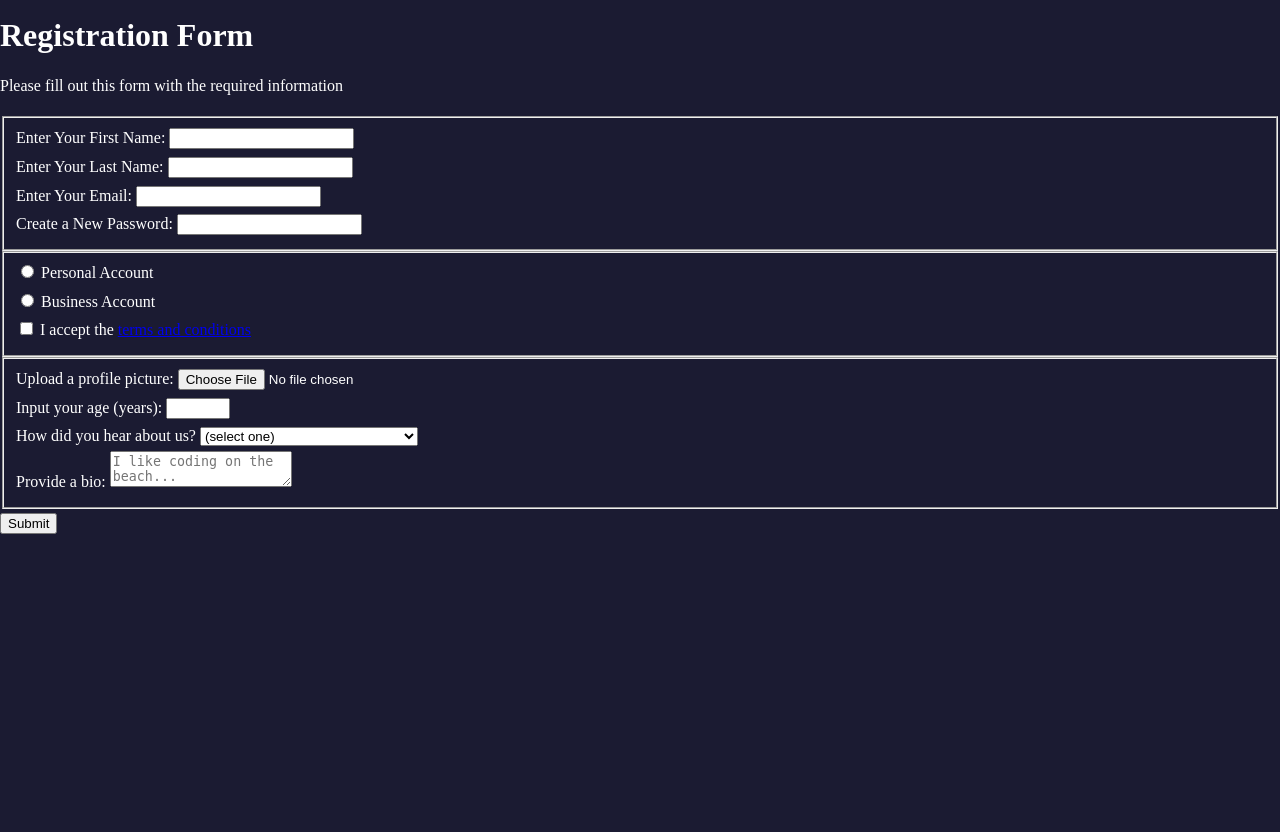
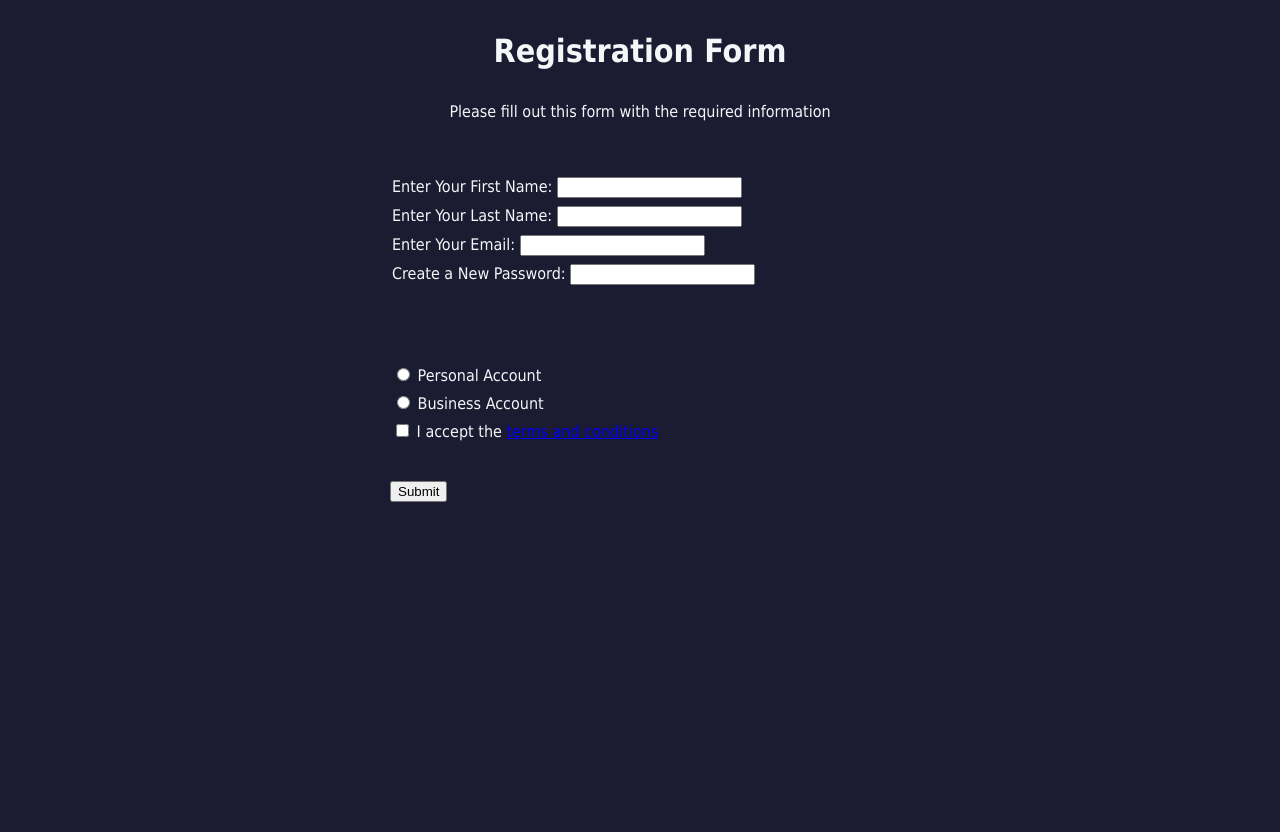
Before and after one commit to normandy14/registrationForm, a Flask app: page / in a window 1280 px wide. Before the commit the page ends 534 px from the top, so only its background shows below. Run offline with Flask 2, Linux system fonts and the light colour scheme.

Commit message:
Add freecodecamp css stylings to form

```diff
--- a/static/styles/style.css
+++ b/static/styles/style.css
@@ -1,12 +1,31 @@
-label {
-	display: block;
-}
-
 body {
 	width: 100%;
 	height: 100vh;
 	margin: 0;
-	line-height: 180%;
 	background-color: #1b1b32;
-	color: #FFFFFF;
+	color: #f5f6f7;
+	font-family: Tahoma;
+	font-size: 16px;
 }
+
+h1, p {
+	margin: 1em auto;
+	text-align: center;
+}
+
+form {
+	width: 60vw;
+	max-width: 500px;
+	min-width: 300px;
+	margin: 0 auto;
+}
+
+fieldset {
+	border: none;
+	padding: 2rem 0;
+}
+
+label {
+	display: block;
+	margin: 0.5rem 0;
+}
--- a/templates/app.html
+++ b/templates/app.html
@@ -26,6 +26,7 @@
 		<label for="business"><input type="radio" id="business" name="account" value="business"> Business Account</label>
 		<label for="terms-and-conditions"><input type="checkbox" id="terms-and-conditions" value="terms-and-conditions" required> I accept the <a href="https://register-demo.freecodecamp.org">terms and conditions</a></label>
 	</fieldset>
+	<!--
 	<fieldset>
 		<label for="upload-picture">Upload a profile picture: <input type="file" id="upload-picture"/></label>
 		<label for="age">Input your age (years): <input type="number" id="age" min="13" max="120"></label>
@@ -42,9 +43,9 @@
 			Provide a bio: <textarea height="4" placeholder="I like coding on the beach..." name="bio" id="bio"></textarea>
 		</label>
 	</fieldset>
+	-->
 	<input type="submit" id="submit" value="Submit"/>
   </form>
 
 </body>
-
 </html>
```
